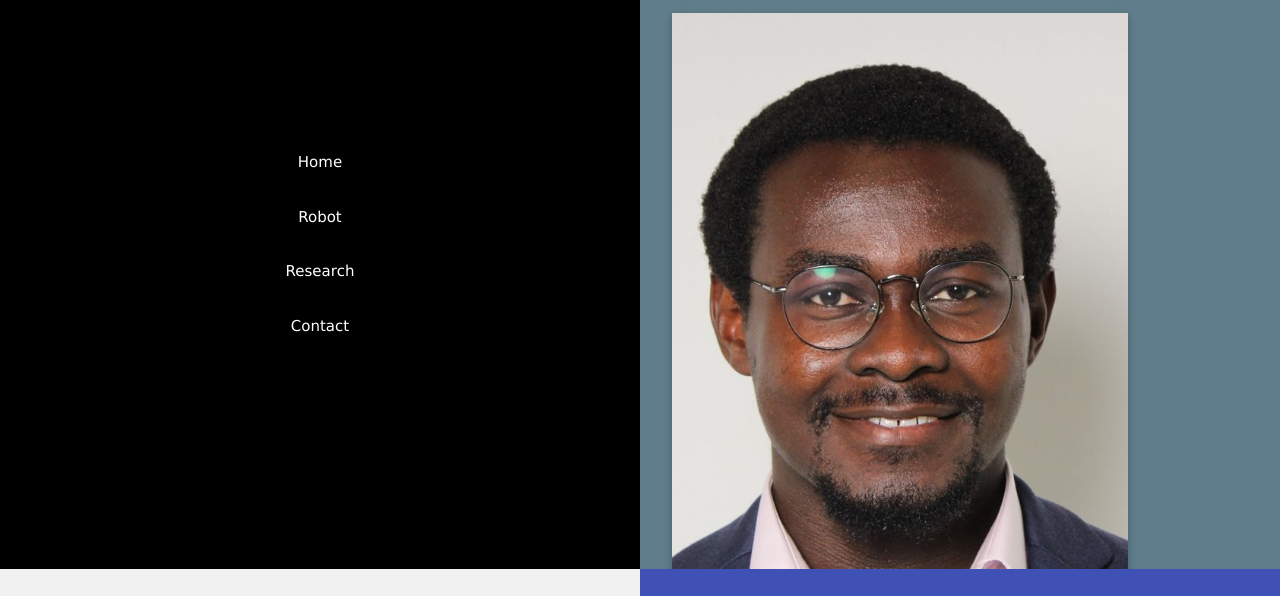
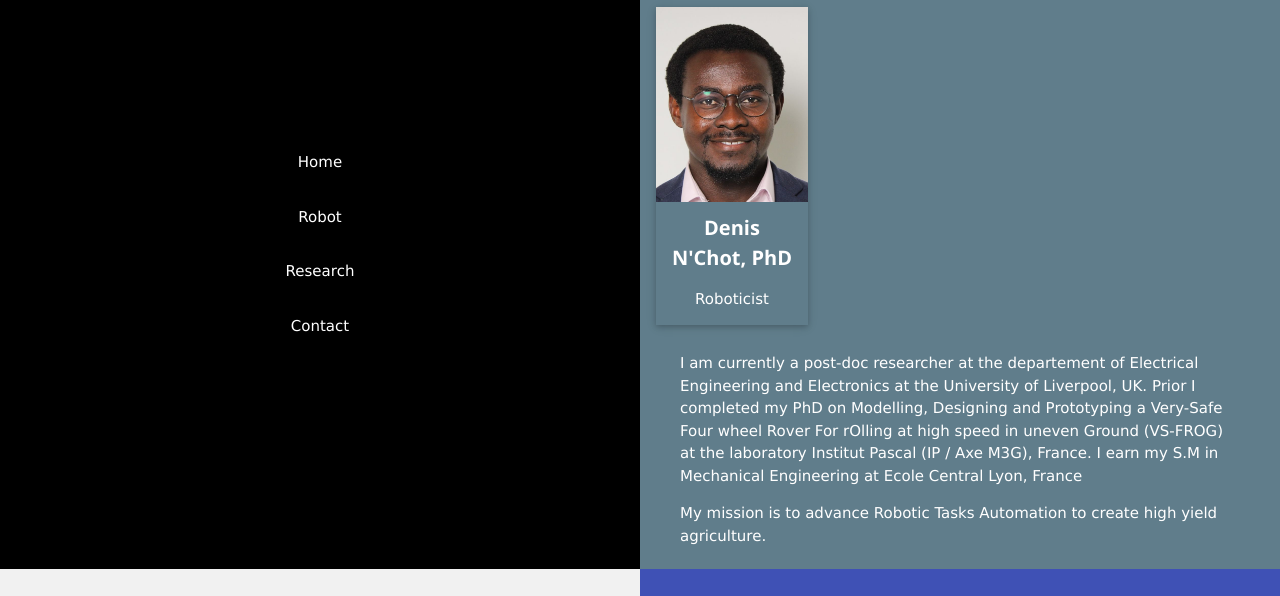
Before and after one commit to pnchot/pnchot.github.io, a plain HTML site: page index.html in a window 1280 px wide. Shown: the part 131-727 px from the top of the page. Drawn offline with nearby package versions, Linux system fonts and the light colour scheme.

Commit message:
Bio update

```diff
--- a/index.html
+++ b/index.html
@@ -25,7 +25,7 @@
     <div class="w3-padding-64 w3-center">
 
       <h1>About Me</h1>
-      <div class="w3-card w3-margin" style="width:75%">
+      <div class="w3-card" style="width:25%">
         <img src="Images/ma_photo.jpeg" alt="Person" style="width:100%">
         <div class="w3-container">
           <h4><b>Denis N'Chot, PhD</b></h4>
```
